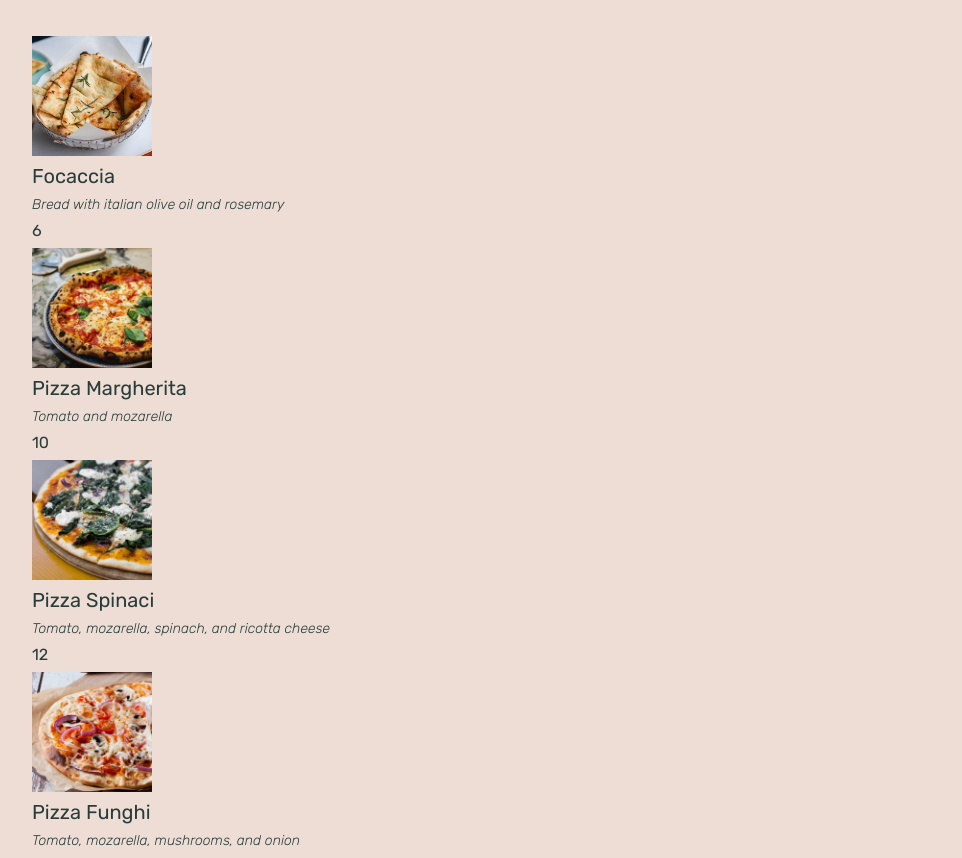
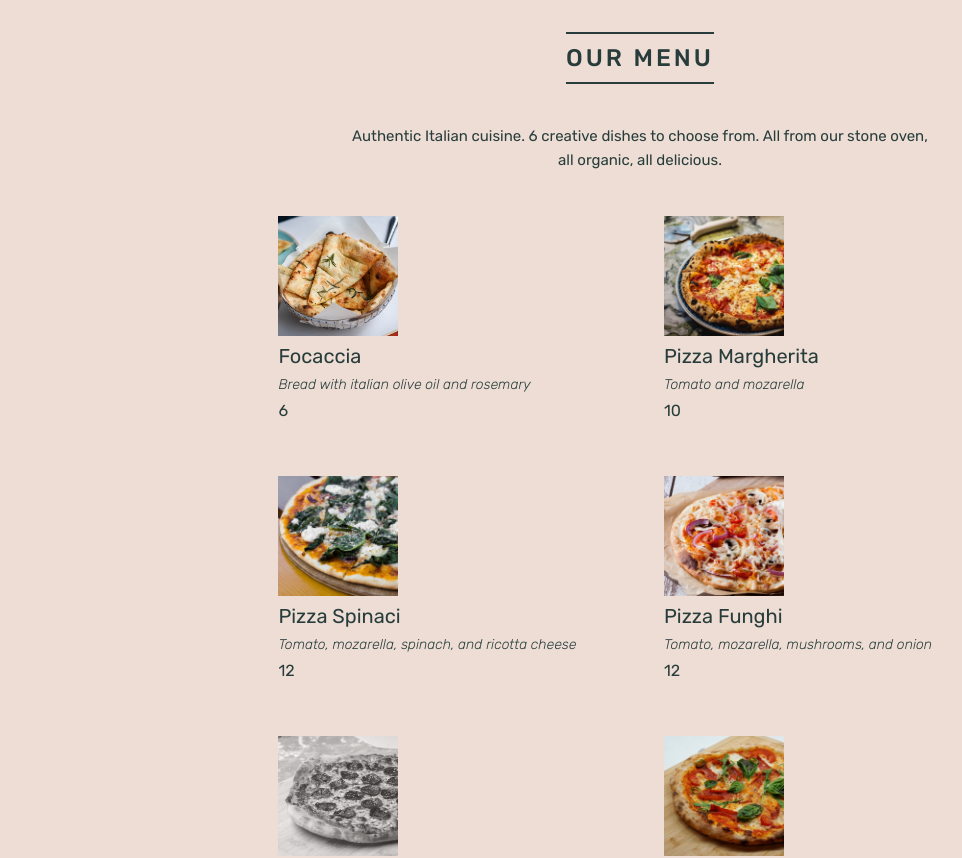
Before and after one commit to ritabradley/pizza-menu, a React (Create React App) app: page / in a window 1280 px wide. Shown: the top 858 px of the page, without its empty margins (0-962 px from the left). Built offline with nearby package versions, Linux system fonts and the light colour scheme.

Commit message:
create and import `Menu` component

```diff
--- a/src/App.js
+++ b/src/App.js
@@ -1,9 +1,12 @@
 import Pizza from './components/Pizza';
+import Menu from './components/Menu';
 
 export default function App() {
   return (
-    <div>
-      <Pizza />
+    <div className='container'>
+      <Menu>
+        <Pizza />
+      </Menu>
     </div>
   );
 }
--- /dev/null
+++ b/src/components/Menu.js
@@ -0,0 +1,13 @@
+function Menu({ children }) {
+  return (
+    <div className='menu'>
+      <h2>Our Menu</h2>
+      <p>
+        Authentic Italian cuisine. 6 creative dishes to choose from. All from our stone oven, all organic, all
+        delicious.
+      </p>
+      <ul className='pizzas'>{children}</ul>
+    </div>
+  );
+}
+export default Menu;
```
